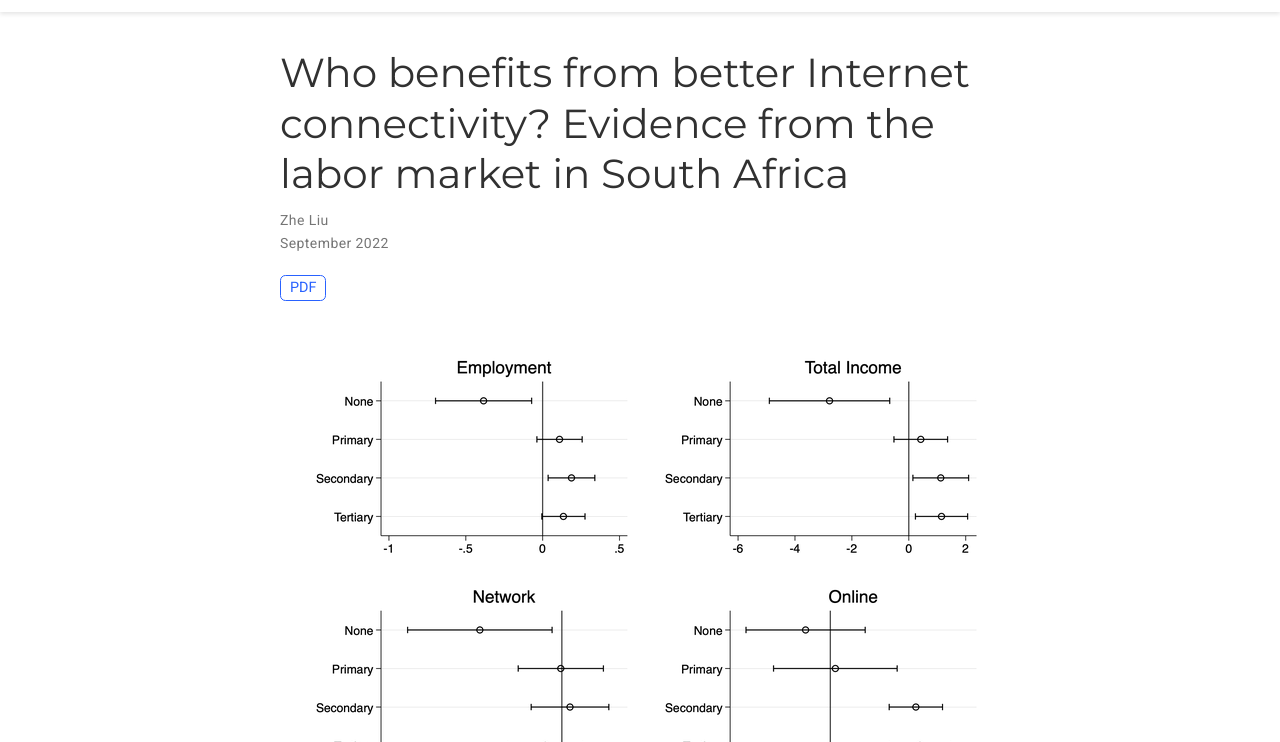
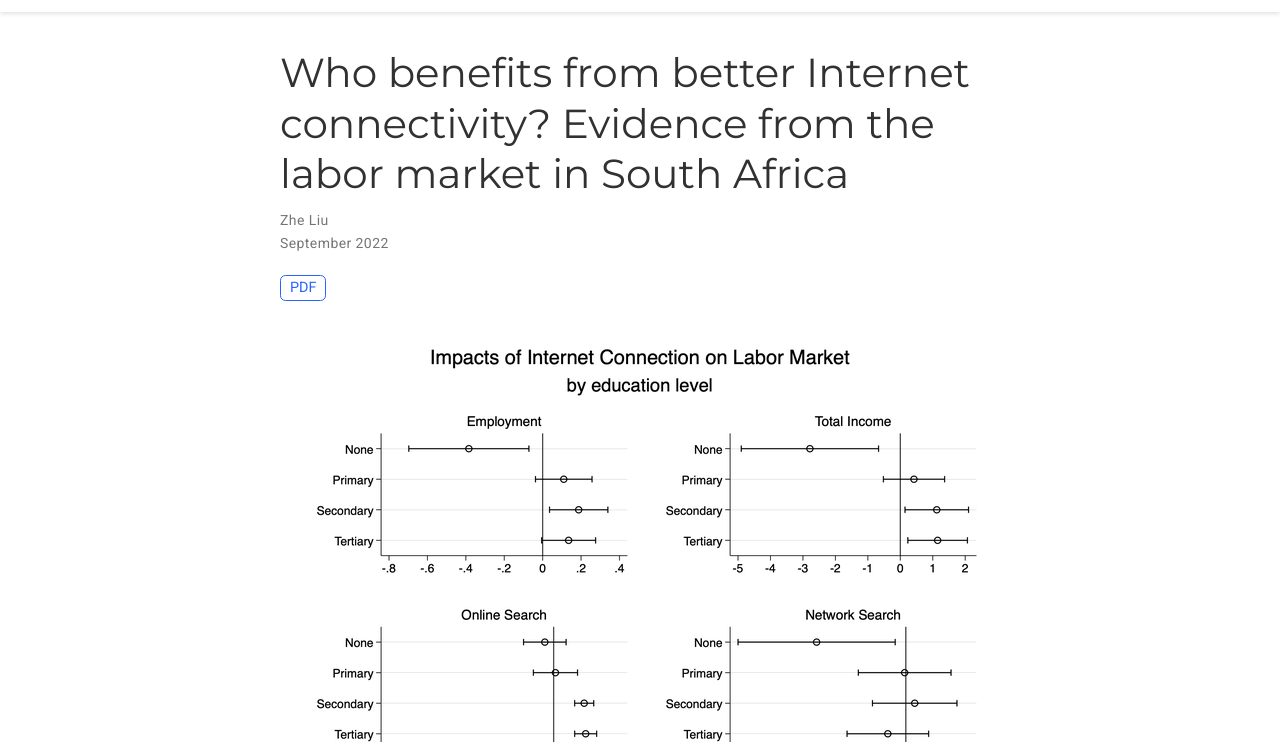
Before and after one commit to zheliu-econ/old-website, a plain HTML site: page publication/working-paper-1/index.html in a window 1280 px wide. Shown: the part 58-800 px from the top of the page. Drawn offline with nearby package versions, Linux system fonts and the light colour scheme; some packages are replaced by stand-ins of ours; a script that the page names is missing; some icons are missing.

Commit message:
Updated feature picture for jmp

```diff
--- a/publication/working-paper-1/index.html
+++ b/publication/working-paper-1/index.html
@@ -718,7 +718,7 @@
 
 <div class="article-header article-container featured-image-wrapper mt-4 mb-4" style="max-width: 720px; max-height: 480px;">
   <div style="position: relative">
-    <img src="/publication/working-paper-1/featured_hu50fd8e40922a83236ae1c7653b40fb68_226906_720x0_resize_lanczos_3.png" alt="" class="featured-image">
+    <img src="/publication/working-paper-1/featured_hu11d17994eac95bc1232c389a387a05d7_233983_720x0_resize_lanczos_3.png" alt="" class="featured-image">
 
   </div>
 </div>
```
Also changed, not shown: publication/working-paper-1/featured.png, publication/working-paper-1/featured_hu11d17994eac95bc1232c389a387a05d7_233983_720x0_resize_lanczos_3.png (added), publication/working-paper-1/featured_hu11d17994eac95bc1232c389a387a05d7_233983_918x517_fill_q90_lanczos_bottom_3.png (added).
